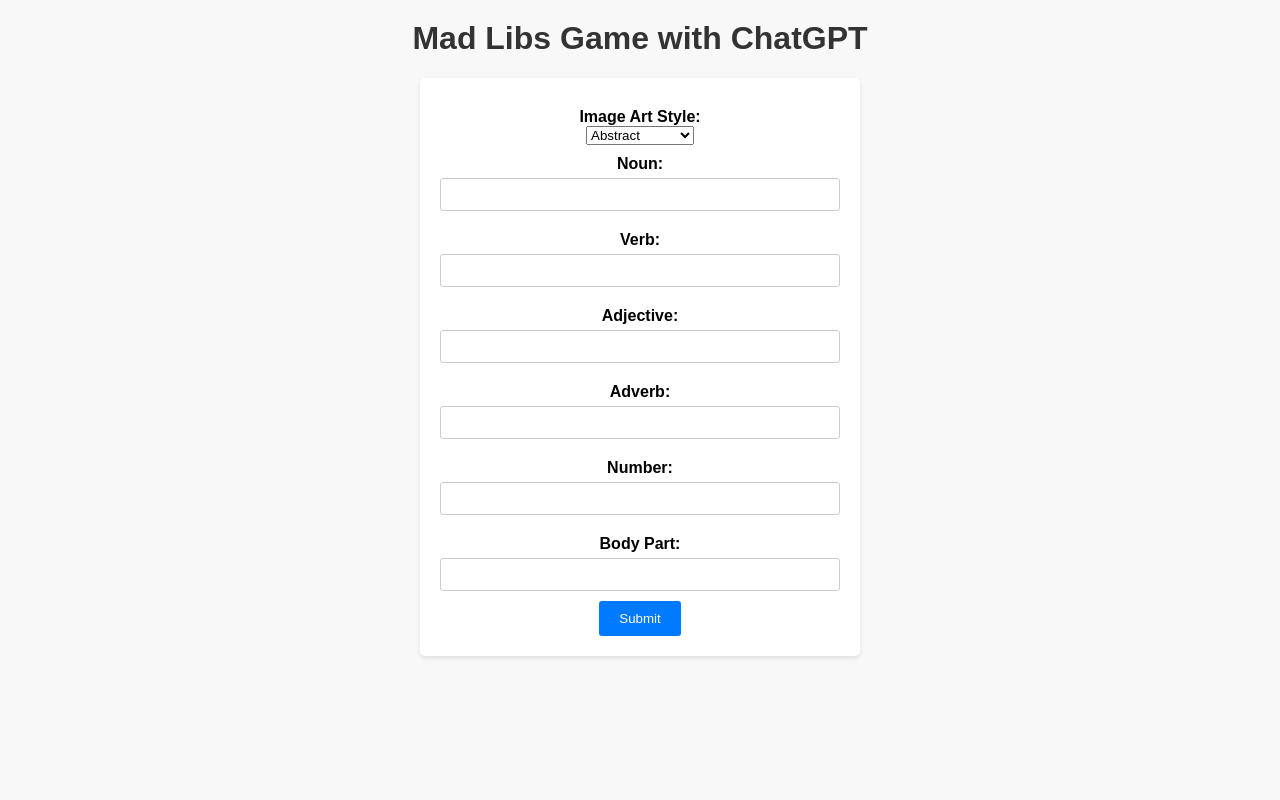
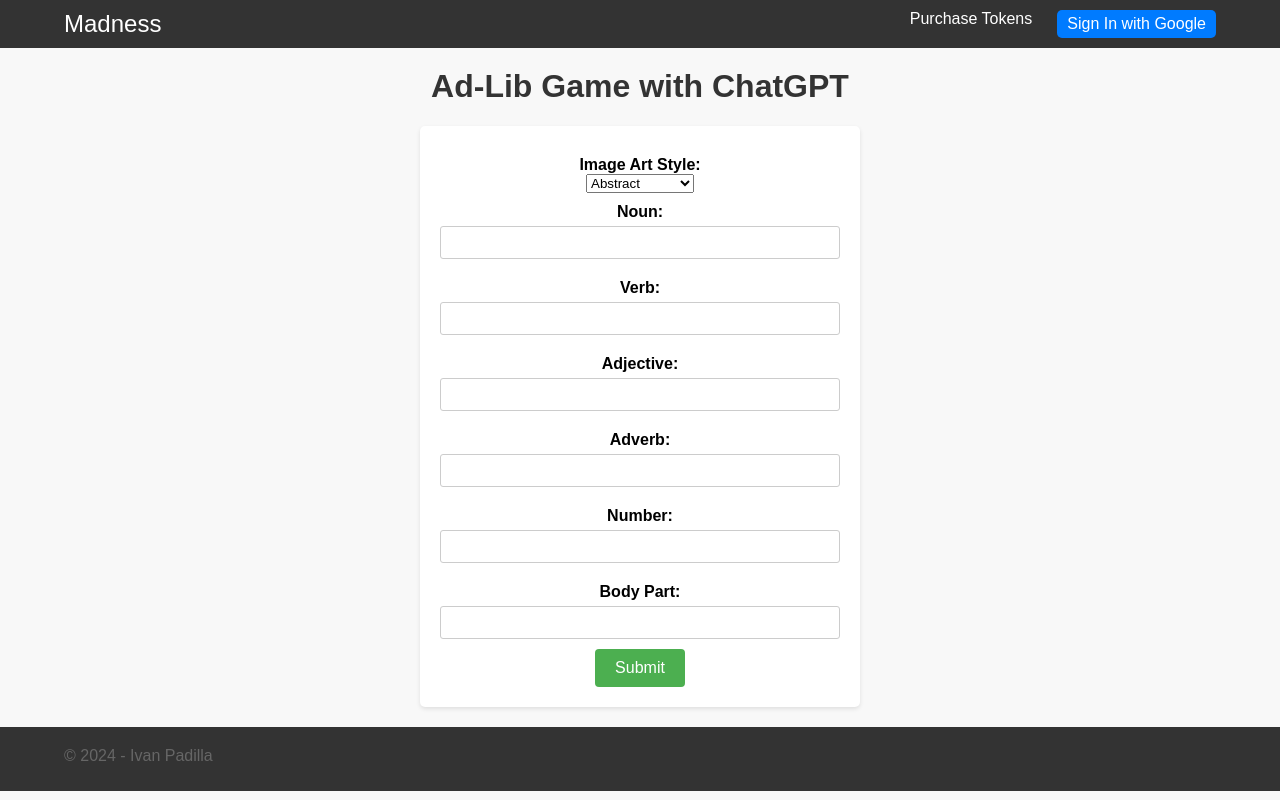
Before and after one commit to Idannny/Madlibs, a Flask app: page / in a window 1280 px wide. Run offline with Flask 3, Linux system fonts and the light colour scheme.

Commit message:
image generation improvements google sign in, need to work on Stripe and 3 try integration

```diff
--- a/app.py
+++ b/app.py
@@ -1,11 +1,31 @@
-from flask import Flask, render_template, request, jsonify
+from flask import Flask, render_template, request, jsonify, redirect, url_for, session
 from openai import OpenAI
 from dotenv import load_dotenv
 import os
 
+from config import Config
+from flask_oauthlib.client import OAuth
+
 load_dotenv()  # Load environment variables from .env file
 
 app = Flask(__name__)
+app.config.from_object(Config)
+app.secret_key = app.config['SECRET_KEY']
+oauth = OAuth(app)
+
+google = oauth.remote_app(
+    'google',
+    consumer_key=app.config['GOOGLE_CLIENT_ID'],
+    consumer_secret=app.config['GOOGLE_CLIENT_SECRET'],
+    request_token_params={
+        'scope': 'email',
+    },
+    base_url='https://www.googleapis.com/oauth2/v1/',
+    request_token_url=None,
+    access_token_method='POST',
+    access_token_url='https://accounts.google.com/o/oauth2/token',
+    authorize_url='https://accounts.google.com/o/oauth2/auth',
+)
 
 api_key = os.getenv('OPENAI_API_KEY')
 if not api_key:
@@ -13,9 +33,45 @@ if not api_key:
 
 client = OpenAI(api_key=api_key)
 
+@app.route('/login')
+def login():
+    return google.authorize(callback=url_for('authorized', _external=True))
+
+@app.route('/logout')
+def logout():
+    session.pop('google_token', None)
+    session.pop('user', None)
+    return redirect(url_for('index'))
+
+@app.route('/callback')
+def authorized():
+    response = google.authorized_response()
+    if response is None or response.get('access_token') is None:
+        return 'Access denied: reason={} error={}'.format(
+            request.args['error_reason'],
+            request.args['error_description']
+        )
+
+    session['google_token'] = (response['access_token'], '')
+    user_info = google.get('userinfo').data
+    session['user'] = user_info  # Store user info in session
+
+    return redirect(url_for('profile'))  # Redirect to profile page
+
+@google.tokengetter
+def get_google_oauth_token():
+    return session.get('google_token')
+
 @app.route('/')
 def index():
     return render_template('index.html')
+
+@app.route('/profile')
+def profile():
+    user_info = session.get('user')
+    if not user_info:
+        return redirect(url_for('index'))
+    return render_template('profile.html', user=user_info)
 
 @app.route('/submit', methods=['POST'])
 def submit():
@@ -39,8 +95,7 @@ def submit():
         )
         story = response.choices[0].message.content.strip()
 
-
-        imagePrompt = f"Create an image illustrating this story: {story} and also based off the {artstyle} artstyle"
+        imagePrompt = f"Based off the {artstyle} artstyle, illustrate this story: '{story}' ... "
 
         D3response = client.images.generate(
             model="dall-e-3",
@@ -60,5 +115,4 @@ def submit():
         return jsonify({"error": str(e)}), 500
 
 if __name__ == '__main__':
-
     app.run(debug=True)
--- /dev/null
+++ b/config.py
@@ -0,0 +1,6 @@
+import os
+
+class Config:
+    SECRET_KEY = os.environ.get('SECRET_KEY')
+    GOOGLE_CLIENT_ID = os.environ.get('GOOGLE_CLIENT_ID')
+    GOOGLE_CLIENT_SECRET = os.environ.get('GOOGLE_CLIENT_SECRET')
--- /dev/null
+++ b/interpreter.py
@@ -0,0 +1,4 @@
+import interpreter
+
+interpreter.chat("Plot AAPL and META's normalized stock prices") # Executes a single command
+interpreter.chat() # Starts an interactive chat
--- a/static/style.css
+++ b/static/style.css
@@ -1,3 +1,106 @@
+.btn-sign-in, .btn-sign-out {
+    background-color: #4285F4; /* Google Blue */
+    color: white;
+    padding: 10px 20px;
+    text-align: center;
+    text-decoration: none;
+    display: inline-block;
+    font-size: 16px;
+    border-radius: 4px;
+    transition-duration: 0.3s;
+}
+
+.btn-sign-in:hover, .btn-sign-out:hover {
+    background-color: #357AE8; /* Darker Blue */
+}
+
+.btn-submit {
+    background-color: #4CAF50; /* Green */
+    color: white;
+    padding: 10px 20px;
+    text-align: center;
+    text-decoration: none;
+    display: inline-block;
+    font-size: 16px;
+    border-radius: 4px;
+    border: none;
+    cursor: pointer;
+    transition-duration: 0.3s;
+}
+
+.btn-submit:hover {
+    background-color: #45a049;
+}
+
+body {
+    font-family: Arial, sans-serif;
+    margin: 0;
+    padding: 0;
+}
+
+.top-banner {
+    background-color: #333;
+    color: #fff;
+    padding: 10px 0;
+}
+
+.container {
+    width: 90%;
+    margin: 0 auto;
+    max-width: 1200px;
+    display: flex;
+    justify-content: space-between;
+    align-items: center;
+}
+
+.top-banner-content {
+    display: flex;
+    justify-content: space-between;
+    align-items: center;
+    width: 100%;
+}
+
+.logo a {
+    color: #fff;
+    text-decoration: none;
+    font-size: 24px;
+}
+
+.nav ul {
+    list-style: none;
+    margin: 0;
+    padding: 0;
+    display: flex;
+    gap: 15px;
+}
+
+.nav ul li {
+    display: inline;
+}
+
+.nav ul li a {
+    color: #fff;
+    text-decoration: none;
+    padding: 5px 10px;
+}
+
+.nav ul li a.btn-sign-in {
+    background-color: #007BFF;
+    color: #fff;
+    border-radius: 5px;
+}
+
+.nav ul li a.btn-sign-in:hover {
+    background-color: #0056b3;
+}
+
+footer {
+    background-color: #333;
+    color: #fff;
+    padding: 10px 0;
+    text-align: center;
+}
+
 body {
     font-family: Arial, sans-serif;
     margin: 0;
--- /dev/null
+++ b/templates/base.html
@@ -0,0 +1,95 @@
+<!DOCTYPE html>
+<html lang="en">
+<head>
+    <meta charset="UTF-8">
+    <meta name="viewport" content="width=device-width, initial-scale=1.0">
+    <title>{% block title %}Madness{% endblock %}</title>
+    <link rel="stylesheet" href="{{ url_for('static', filename='css/styles.css') }}">
+    <link rel="stylesheet" href="https://cdnjs.cloudflare.com/ajax/libs/font-awesome/4.7.0/css/font-awesome.min.css">
+    <style>
+        .btn-sign-in, .btn-sign-out {
+            background-color: #4285F4; /* Google Blue */
+            color: white;
+            padding: 10px 20px;
+            text-align: center;
+            text-decoration: none;
+            display: inline-block;
+            font-size: 16px;
+            border-radius: 4px;
+            transition-duration: 0.3s;
+        }
+
+        .btn-sign-in:hover, .btn-sign-out:hover {
+            background-color: #357AE8; /* Darker Blue */
+        }
+
+        /* Loading Screen Styles */
+        .loading-screen {
+            display: none; /* Hidden by default */
+            position: fixed;
+            top: 0;
+            left: 0;
+            width: 100%;
+            height: 100%;
+            background-color: rgba(0, 0, 0, 0.5); /* Semi-transparent background */
+            z-index: 9999;
+            justify-content: center;
+            align-items: center;
+            color: white;
+            font-size: 24px;
+        }
+    </style>
+</head>
+<body>
+    <!-- Top Banner -->
+    <header class="top-banner">
+        <div class="container">
+            <div class="top-banner-content">
+                <div class="logo">
+                    <a href="{{ url_for('index') }}">Madness</a>
+                </div>
+                <nav class="nav">
+                    <ul>
+                        <li><a href="{{ url_for('index') }}">Purchase Tokens</a></li>
+
+                        {% if session.get('user') %}
+                            <li><a href="{{ url_for('profile') }}">Profile</a></li>
+                            <li><a href="{{ url_for('logout') }}" class="btn-sign-out">Sign Out</a></li>
+                        {% else %}
+                            <li><a href="{{ url_for('login') }}" class="btn-sign-in">Sign In with Google</a></li>
+                        {% endif %}
+                    </ul>
+                </nav>
+            </div>
+        </div>
+    </header>
+
+    <!-- Loading Screen -->
+    <div class="loading-screen" id="loading-screen">
+        <img src="{{ url_for('static', filename='images/loading.gif') }}" alt="Loading...">
+    </div>
+
+    <!-- Main Content -->
+    <main>
+        {% block content %}{% endblock %}
+    </main>
+
+    <!-- Footer -->
+    <footer>
+        <div class="container">
+            <p>&copy; 2024 - Ivan Padilla</p>
+        </div>
+    </footer>
+
+    <script>
+        document.addEventListener('DOMContentLoaded', function() {
+            const form = document.querySelector('form');
+            const loadingScreen = document.getElementById('loading-screen');
+
+            form.addEventListener('submit', function() {
+                loadingScreen.style.display = 'flex';
+            });
+        });
+    </script>
+</body>
+</html>
--- a/templates/index.html
+++ b/templates/index.html
@@ -1,16 +1,12 @@
-<!DOCTYPE html>
-<html lang="en">
-<head>
-    <meta charset="UTF-8">
-    <meta name="viewport" content="width=device-width, initial-scale=1.0">
-    <title>Mad Libs Game with ChatGPT</title>
+{% extends "base.html" %}
+
+{% block title %}Ad-Lib Game with ChatGPT{% endblock %}
+
+{% block content %}
+
 <link rel="stylesheet" href="{{ url_for('static', filename='style.css') }}">
-
-</head>
-<body>
-    <h1>Mad Libs Game with ChatGPT</h1>
+<h1>Ad-Lib Game with ChatGPT</h1>
 <form action="{{ url_for('submit') }}" method="post">
-
     <label for="artstyle">Image Art Style:</label>
     <select id="artstyle" name="artstyle">
         <option value="abstract">Abstract</option>
@@ -40,16 +36,15 @@
     <label for="bodypart">Body Part:</label>
     <input type="text" id="bodypart" name="bodypart" required><br>
 
-        <button type="submit">Submit</button>
+    <button type="submit" class="btn-submit">Submit</button>
+</form>
 
-    </form>
 {% if story %}
-    <h2>Your Mad Libs Story:</h2>
+    <h2>Your Ad-Lib Story:</h2>
     <p>{{ story }}</p>
 {% endif %}
 
 {% if image %}
-    <img src={{ image }} alt="DALL-E Image">
+    <img src="{{ image }}" alt="DALL-E Image">
 {% endif %}
-</body>
-</html>
+{% endblock %}
```
Also changed, not shown: templates/profile.html (added, +32 -0 lines), static/images/loading.gif (added), 1 other file. Lines whose indentation alone changed are shown as unchanged.
